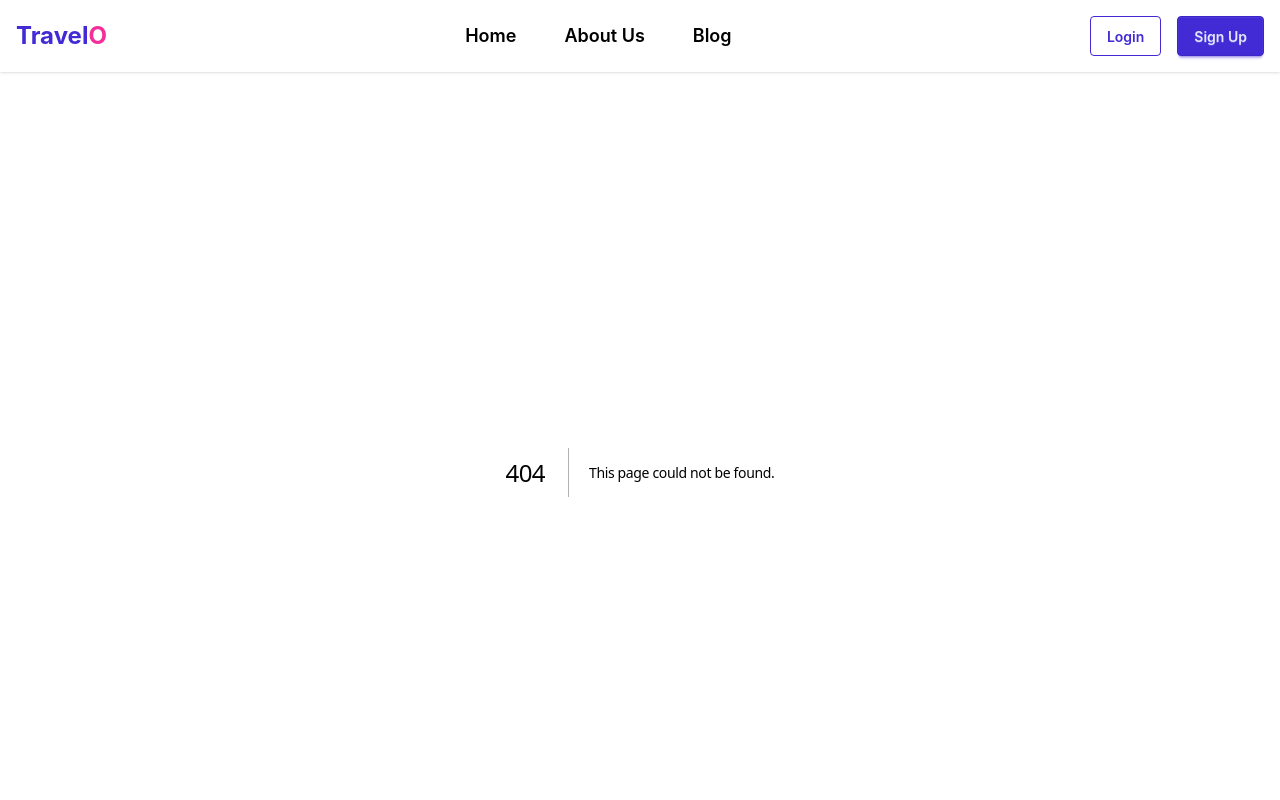
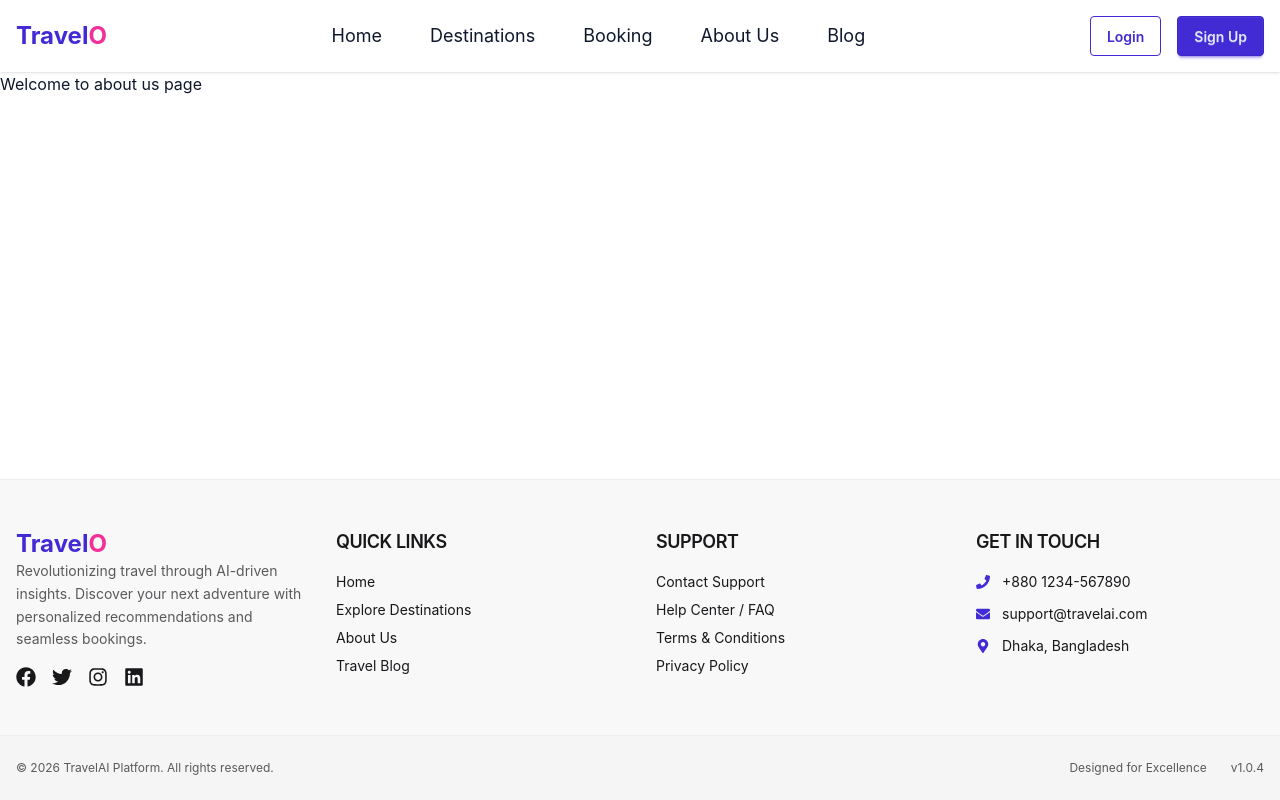
Before and after one commit to Tanvir-programmer/travelo, a Next.js app: page /about in a window 1280 px wide. Before the commit this address had no page. Shown: the top 800 px of the page. Built offline with nearby package versions, Linux system fonts and the light colour scheme.

Commit message:
hero section created

```diff
--- a/app/_components/Header.tsx
+++ b/app/_components/Header.tsx
@@ -50,10 +50,20 @@ const Header = () => {
 
         {/* CENTER MENU (DESKTOP) */}
         <div className="hidden lg:flex">
-          <ul className="menu menu-horizontal gap-6 text-lg font-semibold">
+          <ul className="menu menu-horizontal gap-6 text-lg font-stretch-100%">
             <li>
               <Link href="/" className="hover:text-primary transition">
                 Home
+              </Link>
+            </li>
+            <li>
+              <Link href="/destinations" className="hover:text-primary transition">
+                Destinations
+              </Link>
+            </li>
+            <li>
+              <Link href="/booking" className="hover:text-primary transition">
+                Booking
               </Link>
             </li>
             <li>
--- /dev/null
+++ b/app/_components/Hero.tsx
@@ -0,0 +1,17 @@
+import Image from "next/image";
+
+const Hero = () => {
+  return (
+    <div className="relative w-full h-screen">
+      <Image
+        src="https://i.ibb.co/hxvY3QhB/pexels-ollivves-1433052.jpg"
+        alt="travel hero"
+        fill
+        className="object-cover"
+        priority
+      />
+    </div>
+  );
+};
+
+export default Hero;
--- /dev/null
+++ b/app/about/page.tsx
@@ -0,0 +1,11 @@
+import React from 'react';
+
+const AboutUs = () => {
+    return (
+        <div>
+            Welcome to about us page
+        </div>
+    );
+};
+
+export default AboutUs;
--- /dev/null
+++ b/app/blog/page.tsx
@@ -0,0 +1,7 @@
+import React from "react";
+
+const Blog = () => {
+  return <div>Hello This is a blog page</div>;
+};
+
+export default Blog;
--- /dev/null
+++ b/app/booking/page.tsx
@@ -0,0 +1,7 @@
+import React from "react";
+
+const Booking = () => {
+  return <div>welcome to booking page</div>;
+};
+
+export default Booking;
--- /dev/null
+++ b/app/destinations/page.tsx
@@ -0,0 +1,7 @@
+import React from "react";
+
+const Destinations = () => {
+  return <div>Hello this is the destinations</div>;
+};
+
+export default Destinations;
--- a/app/page.tsx
+++ b/app/page.tsx
@@ -1,3 +1,9 @@
+import Hero from "./_components/Hero";
+
 export default function Home() {
-  return <div className="text-primary">Hello This is a Travel Page!</div>;
+  return (
+    <div>
+      <Hero></Hero>
+    </div>
+  );
 }
--- a/next.config.ts
+++ b/next.config.ts
@@ -6,29 +6,18 @@ const nextConfig: NextConfig = {
       {
         protocol: "https",
         hostname: "images.unsplash.com",
-        pathname: "**",
-      },
-      {
-        protocol: "https",
-        hostname: "picsum.photos",
-        pathname: "**",
-      },
-      {
-        protocol: "https",
-        hostname: "plus.unsplash.com",
-        pathname: "**",
+        pathname: "/**",
       },
       {
         protocol: "https",
         hostname: "images.pexels.com",
-        pathname: "**",
+        pathname: "/**",
       },
-      // Add your own backend/storage URL here if needed
-      // {
-      //   protocol: 'https',
-      //   hostname: 'your-api-storage.com',
-      //   pathname: '**',
-      // },
+      {
+        protocol: "https",
+        hostname: "i.ibb.co", // ✅ FIXED
+        pathname: "/**",
+      },
     ],
   },
 };
```
